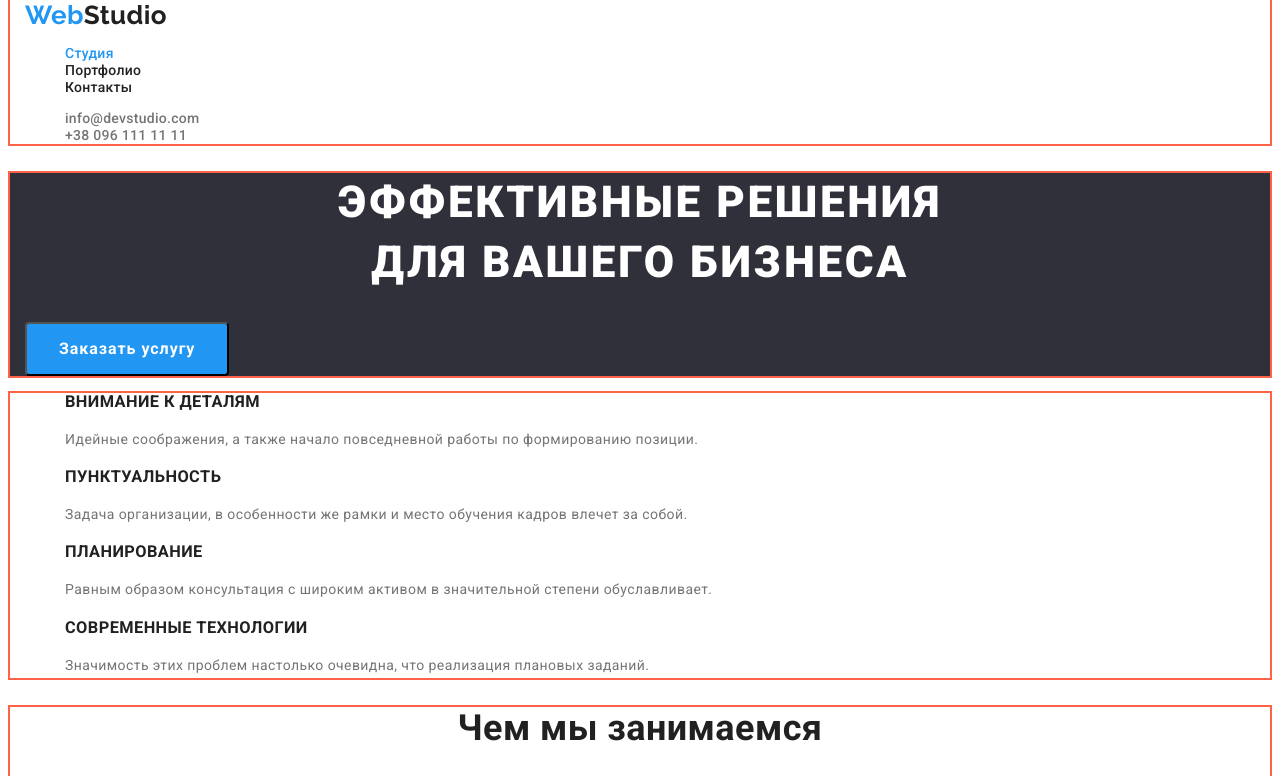
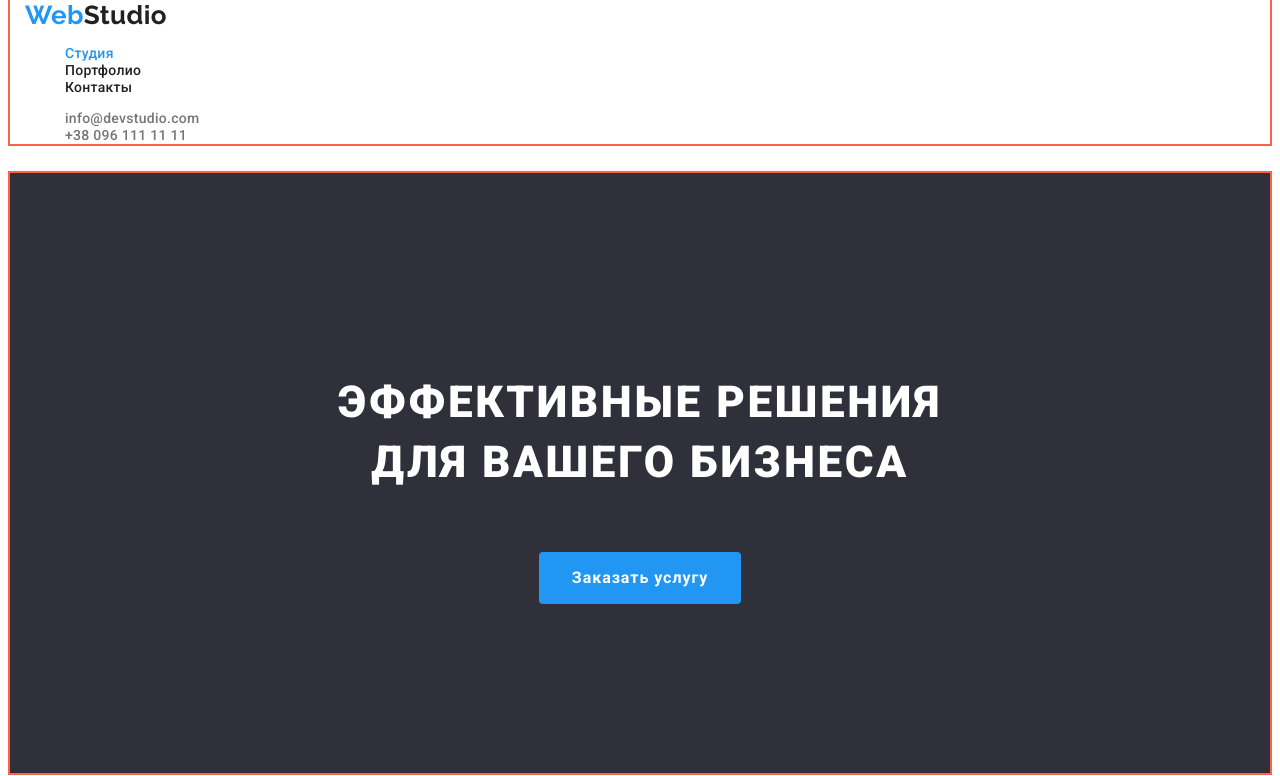
Before and after one commit to TanuhaSerkova/goit-markup-hw-03, a plain HTML site: page index.html in a window 1280 px wide. Shown: the top 776 px of the page. Drawn offline with nearby package versions, Linux system fonts and the light colour scheme.

Commit message:
кнопки

```diff
--- a/css/styles.css
+++ b/css/styles.css
@@ -26,6 +26,7 @@ body {
   padding-right: 15px;
   margin-left: auto;
   margin-right: auto;
+  margin-top: 0;
   outline: 2px solid tomato;
 }
 .header-nav {
@@ -54,14 +55,14 @@ body {
 .list {
   list-style: none;
 }
+.link {
+  text-decoration: none;
+}
 .header-link {
   color: var(--title-text-color);
   font-weight: 500;
   line-height: 1.14;
   letter-spacing: 0.02em;
-}
-.link {
-  text-decoration: none;
 }
 .contacts {
   color: var(--primary-text-color);
@@ -74,9 +75,12 @@ body {
 
 .section {
   background-color: var(--accent-bgc-color);
+  height: 600px;
 }
 .section-title {
   color: var(--secondary-text-color);
+  padding-top: 200px;
+  padding-bottom: 30px;
   font-weight: 900;
   font-size: 44px;
   line-height: 1.36;
@@ -85,19 +89,22 @@ body {
   text-transform: uppercase;
 }
 .button {
-  display: inline-block;
+  display: flex;
+  align-items: center;
   border-radius: 4px;
+  border: 1px solid transparent;
   padding: 10px 32px;
+  margin-left: auto;
+  margin-right: auto;
   min-width: 200px;
+  font-family: inherit;
   color: var(--secondary-text-color);
   background-color: var(--accent-color);
   font-weight: 700;
   font-size: 16px;
   line-height: 1.87;
-  align-items: center;
+  letter-spacing: 0.06em;
   text-align: center;
-  letter-spacing: 0.06em;
-  font-family: inherit;
 }
 
 /*План решения*/
@@ -178,6 +185,8 @@ body {
 }
 .buttons {
   color: var(--title-text-color);
+  border-radius: 4px;
+  border: 1px solid transparent;
   font-weight: 500;
   font-size: 16px;
   line-height: 1.62;
```
